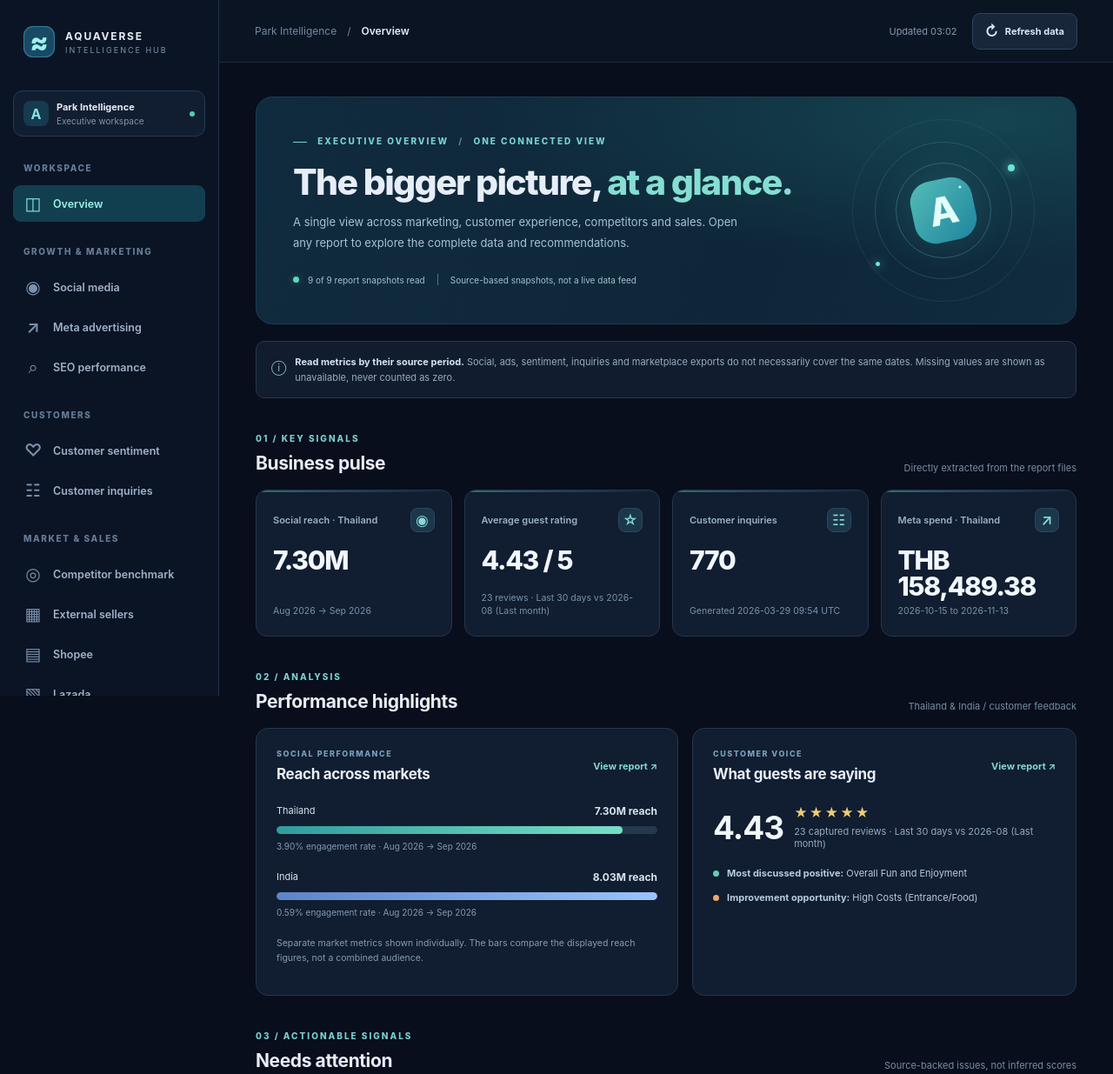
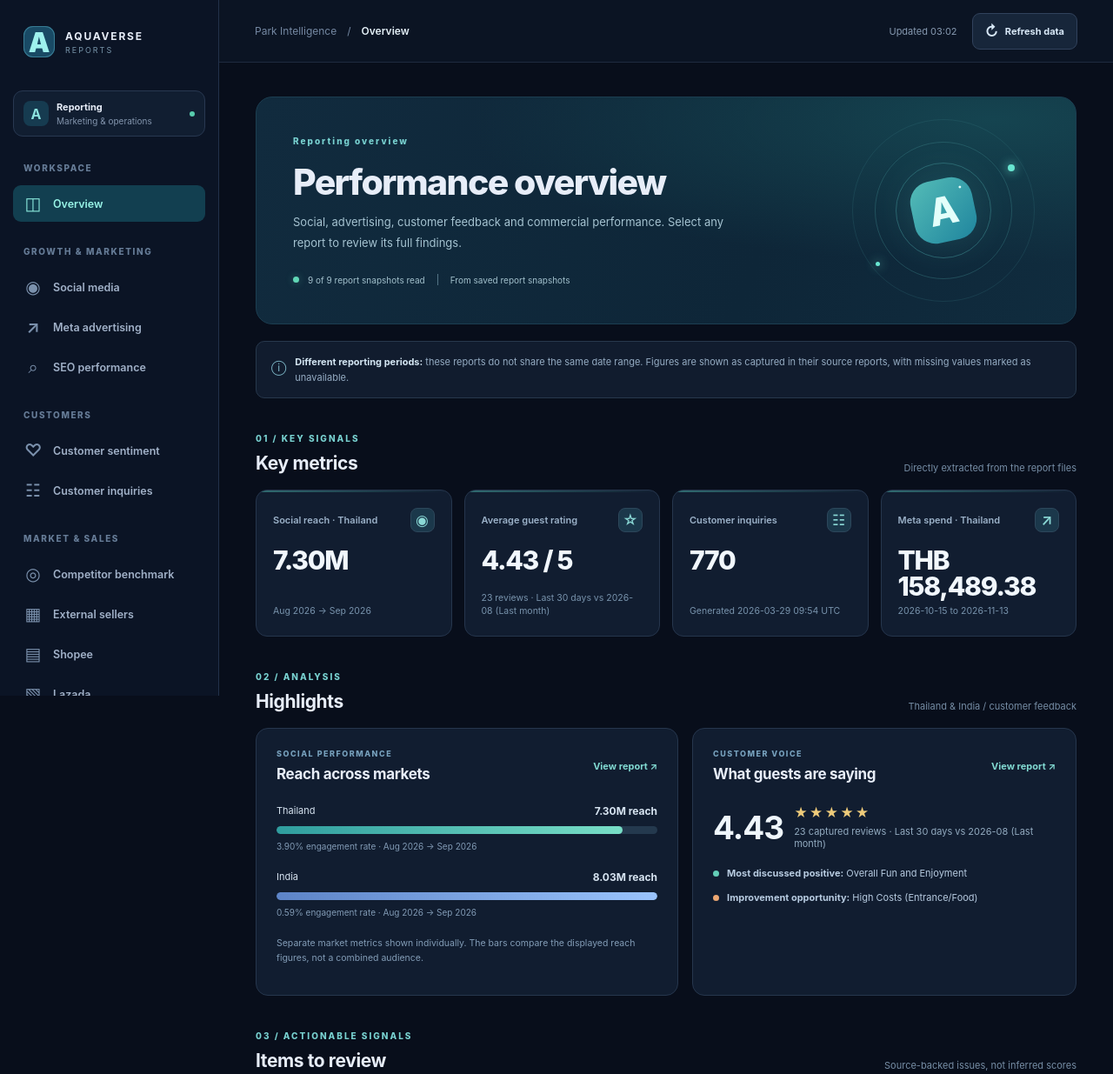
Before and after one commit to sascha-gerteis/automated-reports, a plain HTML site: page index.html in a window 1280 px wide. Shown: the top 1235 px of the page at 87% size. Drawn offline with Linux system fonts and the light colour scheme.

Commit message:
Simplify dashboard copy and hierarchy for executive reporting

```diff
--- a/index.html
+++ b/index.html
@@ -3,9 +3,9 @@
 <head>
   <meta charset="utf-8">
   <meta name="viewport" content="width=device-width, initial-scale=1">
-  <meta name="theme-color" content="#0b1223">
+  <meta name="theme-color" content="#f5f7fa">
   <meta name="description" content="Aquaverse's unified executive dashboard for social, customer, advertising, competitor, search, and commerce reports.">
-  <title>Aquaverse | Intelligence Hub</title>
+  <title>Aquaverse | Reports Overview</title>
   <link rel="stylesheet" href="dashboard.css">
   <script src="dashboard.js" defer></script>
 </head>
@@ -13,10 +13,10 @@
   <div class="app-shell">
     <aside class="sidebar" aria-label="Primary navigation">
       <a href="#overview" class="brand" data-route="overview">
-        <span class="brand-symbol" aria-hidden="true"><span class="brand-wave">≈</span></span>
-        <span class="brand-copy"><strong>AQUAVERSE</strong><small>INTELLIGENCE HUB</small></span>
+        <span class="brand-symbol" aria-hidden="true"><span class="brand-wave">A</span></span>
+        <span class="brand-copy"><strong>AQUAVERSE</strong><small>REPORTS</small></span>
       </a>
-      <div class="workspace-chip"><span class="workspace-avatar" aria-hidden="true">A</span><span class="workspace-copy"><strong>Park Intelligence</strong><small>Executive workspace</small></span><span class="workspace-indicator" aria-hidden="true"></span></div>
+      <div class="workspace-chip"><span class="workspace-avatar" aria-hidden="true">A</span><span class="workspace-copy"><strong>Reporting</strong><small>Marketing &amp; operations</small></span><span class="workspace-indicator" aria-hidden="true"></span></div>
       <nav class="navigation" aria-label="Reports">
         <div class="nav-caption">WORKSPACE</div>
         <a class="nav-item active" href="#overview" data-route="overview"><span class="nav-icon" aria-hidden="true">◫</span><span>Overview</span></a>
@@ -46,16 +46,16 @@
 
       <section class="page overview-page" id="overview-page" aria-labelledby="overview-title">
         <div class="hero">
-          <div class="hero-copy"><div class="eyebrow"><span class="eyebrow-line"></span> EXECUTIVE OVERVIEW <span class="hero-separator">/</span> ONE CONNECTED VIEW</div>
-            <h1 id="overview-title">The bigger picture, <em>at a glance.</em></h1>
-            <p>A single view across marketing, customer experience, competitors and sales. Open any report to explore the complete data and recommendations.</p>
-            <div class="hero-meta"><span class="meta-bullet"></span><span id="connected-count">9 reports in the library</span><span class="meta-divider"></span><span>Source-based snapshots, not a live data feed</span></div>
+          <div class="hero-copy"><div class="eyebrow">Reporting overview</div>
+            <h1 id="overview-title">Performance overview</h1>
+            <p>Social, advertising, customer feedback and commercial performance. Select any report to review its full findings.</p>
+            <div class="hero-meta"><span class="meta-bullet"></span><span id="connected-count">9 reports in the library</span><span class="meta-divider"></span><span>From saved report snapshots</span></div>
           </div>
           <div class="hero-art" aria-hidden="true"><div class="art-orbit orbit-outer"></div><div class="art-orbit orbit-middle"></div><div class="art-orbit orbit-inner"></div><div class="art-core">A<span>·</span></div><span class="art-spark spark-one"></span><span class="art-spark spark-two"></span></div>
         </div>
 
-        <div class="reporting-note"><span class="note-icon" aria-hidden="true">ⓘ</span><span><strong>Read metrics by their source period.</strong> Social, ads, sentiment, inquiries and marketplace exports do not necessarily cover the same dates. Missing values are shown as unavailable, never counted as zero.</span></div>
-        <div class="section-row"><div><span class="section-kicker">01 / KEY SIGNALS</span><h2>Business pulse</h2></div><span class="section-aside">Directly extracted from the report files</span></div>
+        <div class="reporting-note"><span class="note-icon" aria-hidden="true">ⓘ</span><span><strong>Different reporting periods:</strong> these reports do not share the same date range. Figures are shown as captured in their source reports, with missing values marked as unavailable.</span></div>
+        <div class="section-row"><div><span class="section-kicker">01 / KEY SIGNALS</span><h2>Key metrics</h2></div><span class="section-aside">Directly extracted from the report files</span></div>
         <div class="kpi-grid" id="kpi-grid" aria-live="polite">
           <div class="kpi-tile loading-tile">Loading social performance…</div>
           <div class="kpi-tile loading-tile">Loading customer sentiment…</div>
@@ -63,18 +63,18 @@
           <div class="kpi-tile loading-tile">Loading advertising spend…</div>
         </div>
 
-        <div class="section-row"><div><span class="section-kicker">02 / ANALYSIS</span><h2>Performance highlights</h2></div><span class="section-aside">Thailand &amp; India / customer feedback</span></div>
+        <div class="section-row"><div><span class="section-kicker">02 / ANALYSIS</span><h2>Highlights</h2></div><span class="section-aside">Thailand &amp; India / customer feedback</span></div>
         <div class="highlights-grid">
           <article class="panel growth-panel"><div class="panel-top"><div><div class="panel-eyebrow">SOCIAL PERFORMANCE</div><h3>Reach across markets</h3></div><a class="panel-link" href="#social" data-route="social" aria-label="Open social media report">View report <span aria-hidden="true">↗</span></a></div><div id="social-highlights" class="panel-body">Reading the social report…</div></article>
           <article class="panel sentiment-panel"><div class="panel-top"><div><div class="panel-eyebrow">CUSTOMER VOICE</div><h3>What guests are saying</h3></div><a class="panel-link" href="#listening" data-route="listening" aria-label="Open customer sentiment report">View report <span aria-hidden="true">↗</span></a></div><div id="sentiment-highlights" class="panel-body">Reading the listening report…</div></article>
         </div>
 
-        <div class="section-row"><div><span class="section-kicker">03 / ACTIONABLE SIGNALS</span><h2>Needs attention</h2></div><span class="section-aside">Source-backed issues, not inferred scores</span></div>
+        <div class="section-row"><div><span class="section-kicker">03 / ACTIONABLE SIGNALS</span><h2>Items to review</h2></div><span class="section-aside">Source-backed issues, not inferred scores</span></div>
         <div class="watchlist" id="watchlist" aria-live="polite"><p class="inline-loading">Checking report coverage and dates…</p></div>
 
-        <div class="section-row library-heading"><div><span class="section-kicker">04 / REPORT LIBRARY</span><h2>All your reports <span class="section-count" id="library-count">09</span></h2></div><div class="filter-group" id="report-filters" role="group" aria-label="Filter report cards"><button type="button" class="filter-btn selected" data-filter="all" aria-pressed="true">All</button><button type="button" class="filter-btn" data-filter="marketing" aria-pressed="false">Marketing</button><button type="button" class="filter-btn" data-filter="customer" aria-pressed="false">Customers</button><button type="button" class="filter-btn" data-filter="market" aria-pressed="false">Market &amp; sales</button></div></div>
+        <div class="section-row library-heading"><div><span class="section-kicker">04 / REPORT LIBRARY</span><h2>Report library <span class="section-count" id="library-count">09</span></h2></div><div class="filter-group" id="report-filters" role="group" aria-label="Filter report cards"><button type="button" class="filter-btn selected" data-filter="all" aria-pressed="true">All</button><button type="button" class="filter-btn" data-filter="marketing" aria-pressed="false">Marketing</button><button type="button" class="filter-btn" data-filter="customer" aria-pressed="false">Customers</button><button type="button" class="filter-btn" data-filter="market" aria-pressed="false">Market &amp; sales</button></div></div>
         <div class="report-grid" id="report-grid" aria-live="polite"></div>
-        <footer class="page-footer">Aquaverse Intelligence Hub <span aria-hidden="true">·</span> Reports are read from this repository; the original report pages remain unchanged.</footer>
+        <footer class="page-footer">Aquaverse reporting <span aria-hidden="true">·</span> Reports are read from this repository; the original report pages remain unchanged.</footer>
       </section>
 
       <section class="page full-report-page" id="report-page" aria-labelledby="report-title" hidden>
```
